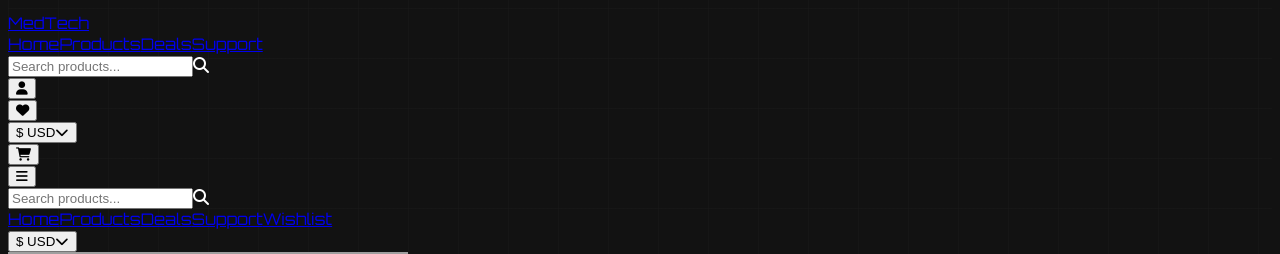
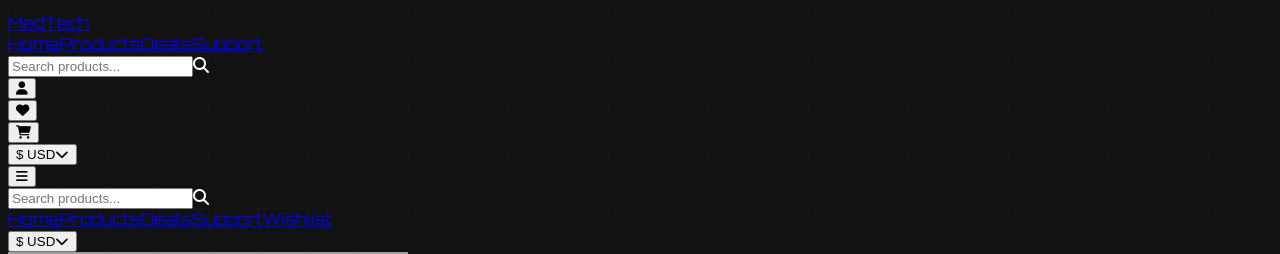
Before and after one commit to EslamPy/Store, a React (Vite) app in the folder client/: page / in a window 1280 px wide. Shown: the part 1200-1454 px from the top of the page. Built offline with nearby package versions, Linux system fonts and the light colour scheme; grey boxes are pictures that could not be loaded.

Commit message:
Move currency selector to right of cart button

```diff
--- a/client/src/components/Navbar.tsx
+++ b/client/src/components/Navbar.tsx
@@ -151,11 +151,6 @@ const Navbar: React.FC = () => {
                 )}
               </div>
 
-              {/* Currency Selector */}
-              <div className="hidden sm:block">
-                <CurrencySelector />
-              </div>
-
               {/* Cart */}
               <div className="cart-icon-wrapper">
                 <button
@@ -169,6 +164,11 @@ const Navbar: React.FC = () => {
                     {cartItemCount}
                   </div>
                 )}
+              </div>
+
+              {/* Currency Selector */}
+              <div className="hidden sm:block">
+                <CurrencySelector />
               </div>
 
               {/* Mobile Menu Button */}
```
